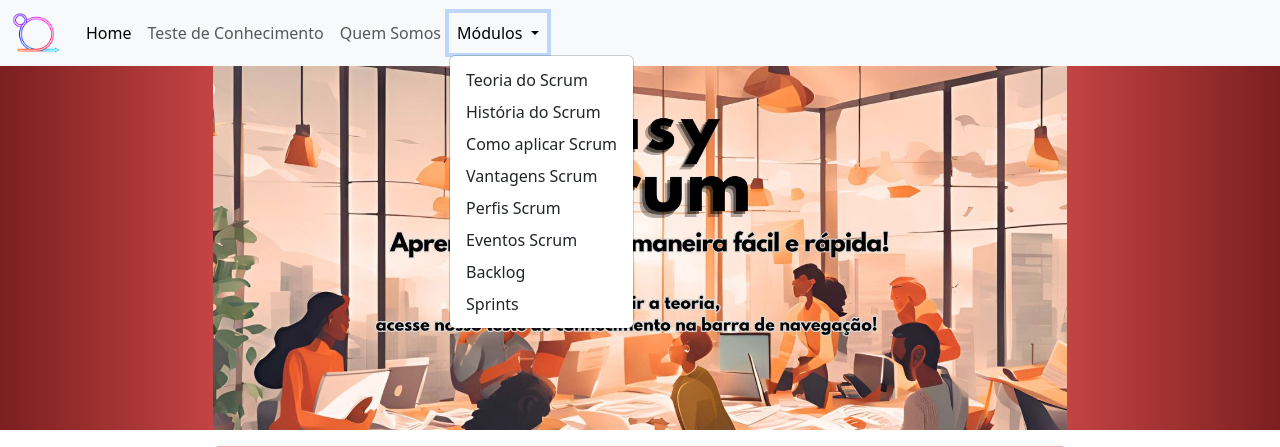
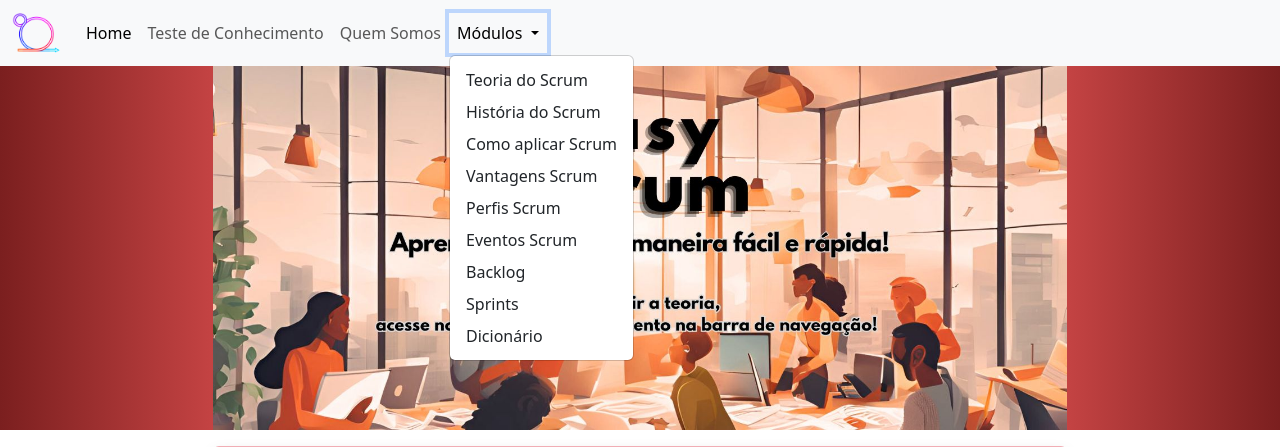
Before and after one commit to EquipeEcho/EasyScrum, a Python web app: template templates/index.html in a window 1280 px wide, after a click on "Módulos". Shown: the top 447 px of the page. Run offline with Jinja, Linux system fonts and the light colour scheme; the template is opened without the code that fills it, so the values that code supplies are empty.

Commit message:
Modificações

```diff
--- a/templates/index.html
+++ b/templates/index.html
@@ -4,7 +4,7 @@
     <meta charset="UTF-8">
     <meta name="viewport" content="width=device-width, initial-scale=1.0">
     <link rel="icon" type="image/x-icon" href="/media/images/LogoEasyScrumfavicon.jpg">
-    <link rel="stylesheet" href="/EasyScrum/static/style.css">
+    <link rel="stylesheet" href="../static/style.css">
     <link href="https://cdn.jsdelivr.net/npm/bootstrap@5.3.3/dist/css/bootstrap.min.css" rel="stylesheet" integrity="sha384-QWTKZyjpPEjISv5WaRU9OFeRpok6YctnYmDr5pNlyT2bRjXh0JMhjY6hW+ALEwIH" crossorigin="anonymous">
     <link rel="preconnect" href="https://fonts.googleapis.com">
     <link rel="preconnect" href="https://fonts.gstatic.com" crossorigin>
@@ -43,6 +43,7 @@
                       <li><a class="dropdown-item" href="#6">Eventos Scrum</a></li>
                       <li><a class="dropdown-item" href="#7">Backlog</a></li>
                       <li><a class="dropdown-item" href="#8">Sprints</a></li>
+                      <li><a class="dropdown-item" href="#9">Dicionário</a></li>
                     </ul>
                   </li>
                 </ul>
```
